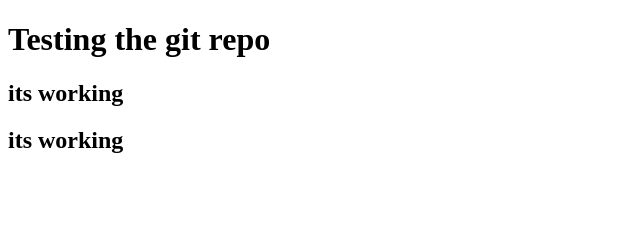
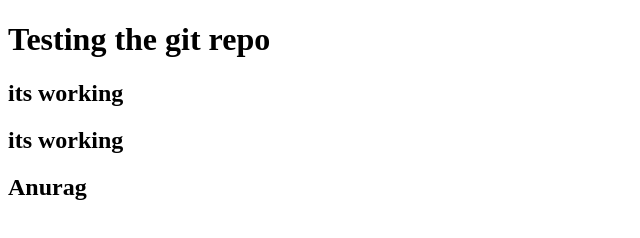
Before and after one commit to anuragt0/Hackathon2022, a plain HTML site: page index.html in a window 1280 px wide. Shown: the whole page, without its empty margins (0-640 px from the left). Drawn offline with Linux system fonts and the light colour scheme.

Commit message:
Update index.html

```diff
--- a/index.html
+++ b/index.html
@@ -10,6 +10,8 @@
     <h1>Testing the git repo</h1>
     <h2> its working </h2>
     <h2> its working </h2>
+    <h2>Anurag </h2>
+
 
 </body>
 </html>
```
